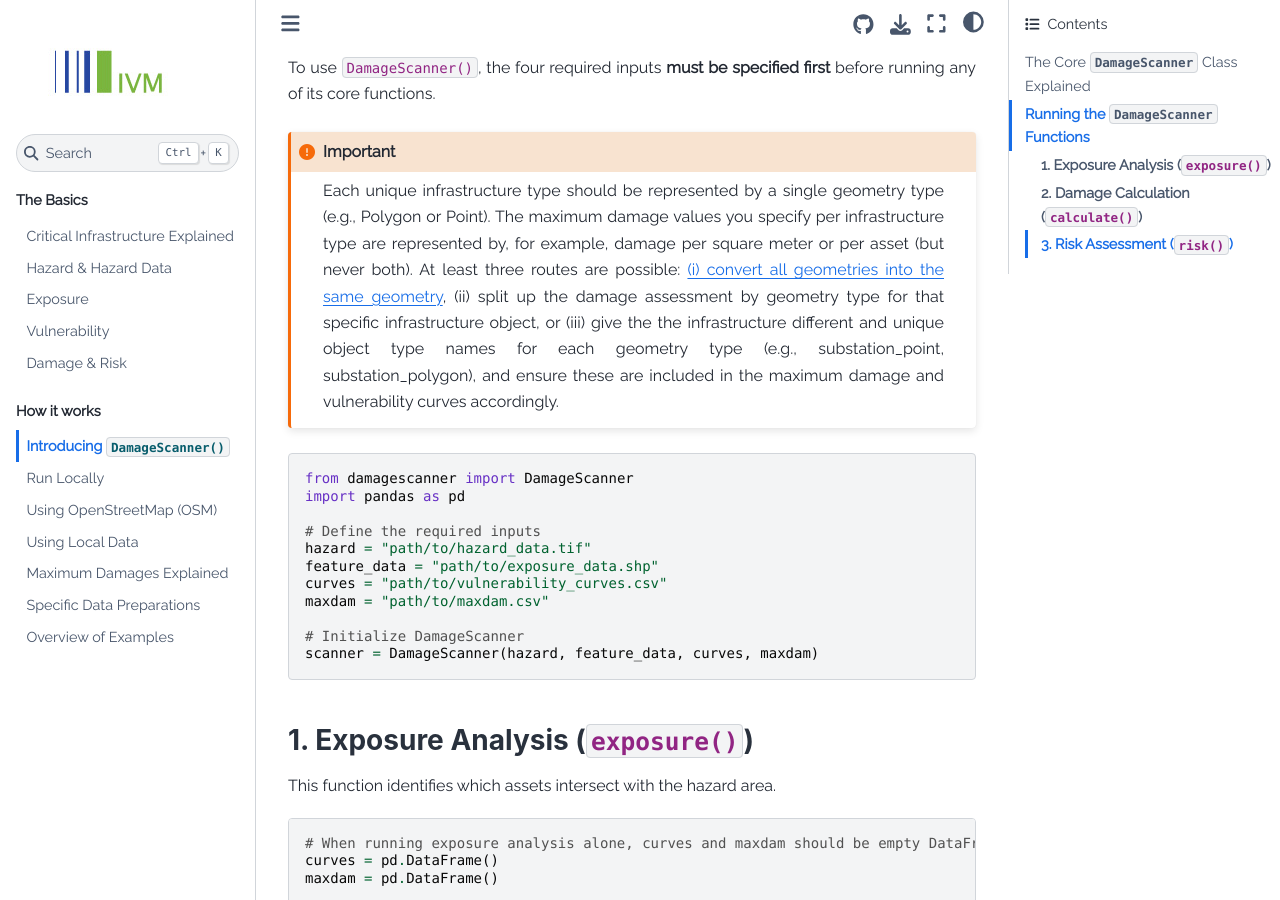
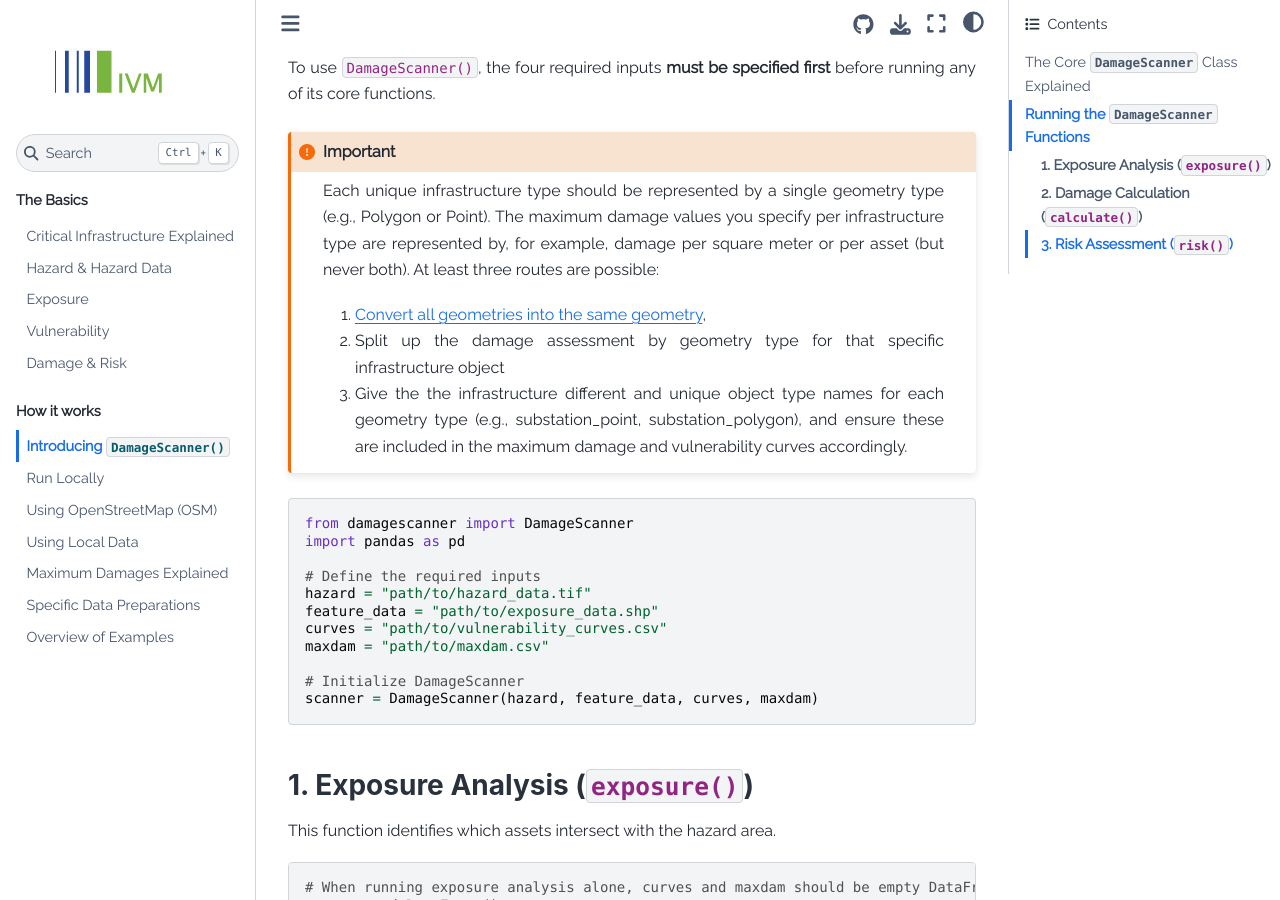
Before and after one commit to VU-IVM/GlobalInfraRisk, a Jupyter Book: the page built from howto/damagescanner.md, in a window 1280 px wide and 900 px high, scrolled down 2098 px. Built offline with Jupyter Book 1.0.4 settings and Sphinx 7.4.7 and the Sphinx Book theme 1.1.4, drawn with Linux system fonts in a browser that asks for light colours; pages that are not in the unit, such as notebooks, are missing from menus.

````diff
--- a/howto/damagescanner.md
+++ b/howto/damagescanner.md
@@ -54,7 +54,11 @@
 To use `DamageScanner()`, the four required inputs **must be specified first** before running any of its core functions.
 
 ```{important}
-Each unique infrastructure type should be represented by a single geometry type (e.g., Polygon or Point). The maximum damage values you specify per infrastructure type are represented by, for example, damage per square meter or per asset (but never both). At least three routes are possible: [(i) convert all geometries into the same geometry](https://vu-ivm.github.io/GlobalInfraRisk/howto/data_preparation.html#step-1-checking-geometry-types), (ii) split up the damage assessment by geometry type for that specific infrastructure object, or (iii) give the the infrastructure different and unique object type names for each geometry type (e.g., substation_point, substation_polygon), and ensure these are included in the maximum damage and vulnerability curves accordingly.
+Each unique infrastructure type should be represented by a single geometry type (e.g., Polygon or Point). The maximum damage values you specify per infrastructure type are represented by, for example, damage per square meter or per asset (but never both). At least three routes are possible:
+
+1. [Convert all geometries into the same geometry](https://vu-ivm.github.io/GlobalInfraRisk/howto/data_preparation.html#step-1-checking-geometry-types),
+2. Split up the damage assessment by geometry type for that specific infrastructure object
+3. Give the the infrastructure different and unique object type names for each geometry type (e.g., substation_point, substation_polygon), and ensure these are included in the maximum damage and vulnerability curves accordingly.
 ```
 
 ```python
````
